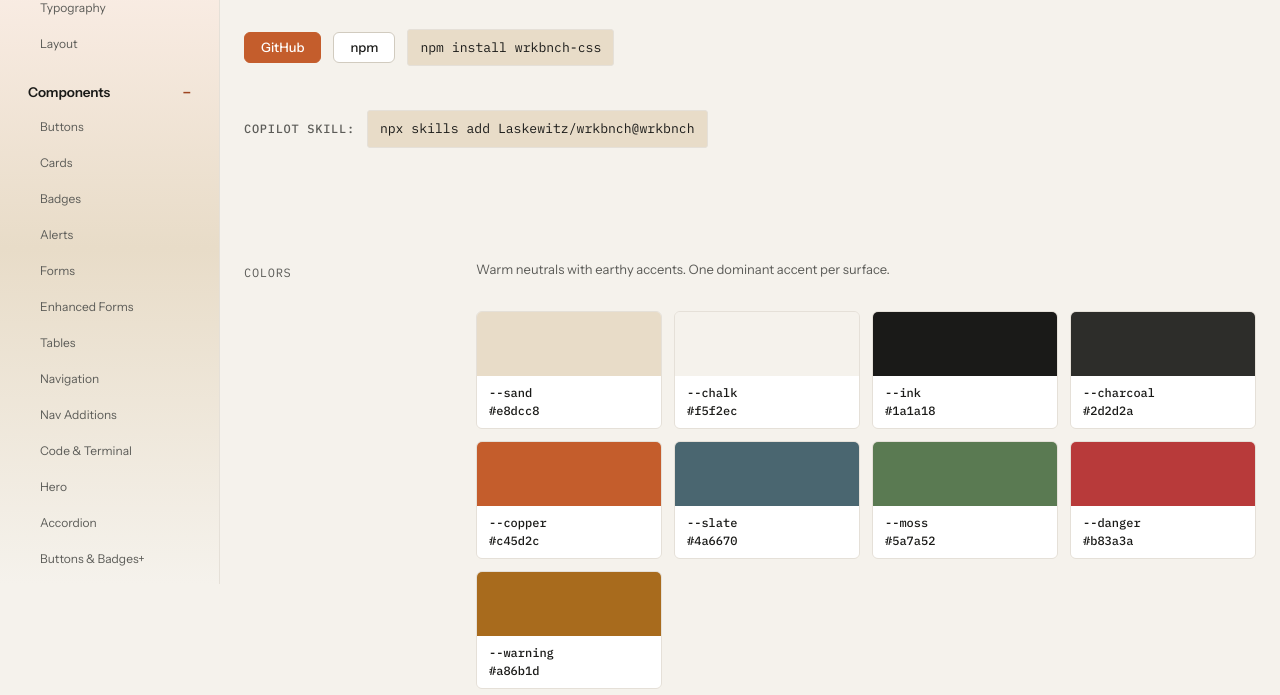
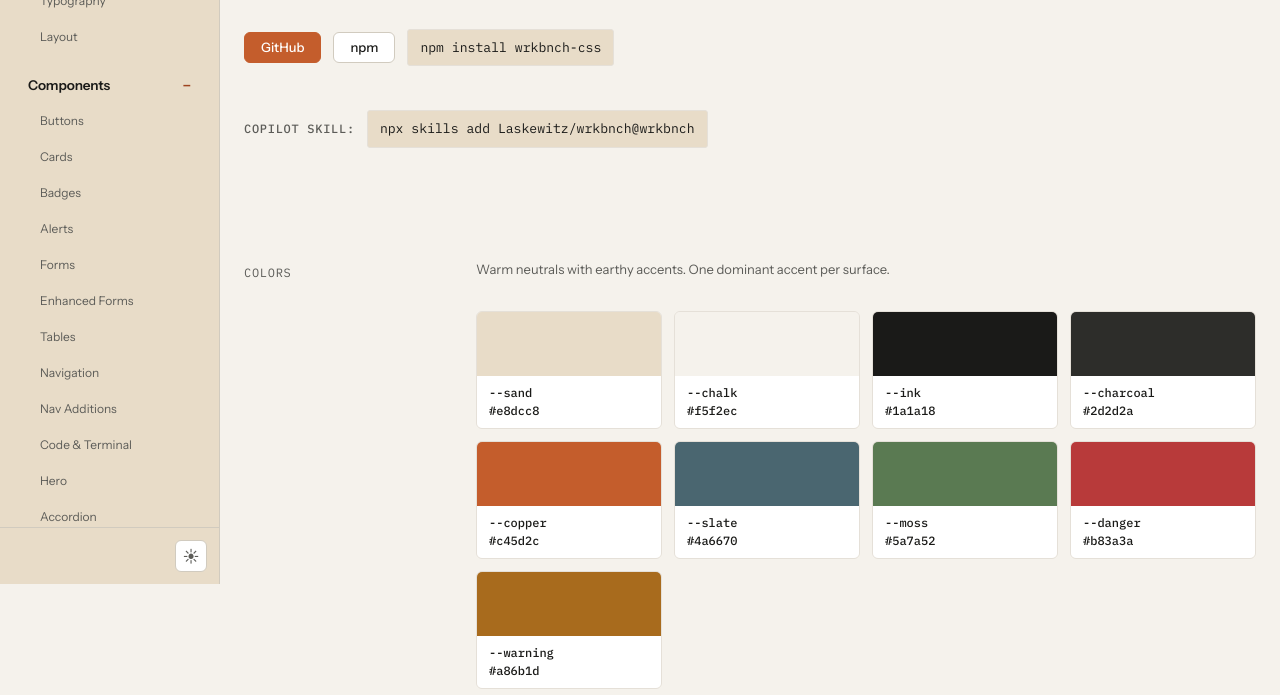
Before and after one commit to Laskewitz/wrkbnch, a website: page index.html in a window 1280 px wide. Shown: the part 216-911 px from the top of the page. Drawn offline with Linux system fonts and the light colour scheme.

Commit message:
fix: use gradient brand-mark logo in sidebar, move toggle to bottom
- Replace plain text brand with WRKBNCH gradient brand-mark
- Move dark/light toggle to sticky footer at bottom-right
- Sidebar uses flex column layout: header + scrollable nav + footer
- Cleaner, simpler sidebar background

```diff
--- a/index.html
+++ b/index.html
@@ -37,40 +37,51 @@
       position: fixed;
       inset: 0 auto 0 0;
       width: var(--docs-sidebar-width);
+      overflow: hidden;
+      background: var(--color-surface);
+      border-right: var(--border-thin);
+      z-index: 40;
+    }
+
+    .docs-sidebar-inner {
+      display: flex;
+      flex-direction: column;
+      height: 100%;
+      padding: 0;
+    }
+
+    .docs-sidebar-nav {
+      display: grid;
+      gap: var(--space-1);
+      flex: 1;
       overflow-y: auto;
-      background: linear-gradient(180deg, var(--color-surface-raised) 0%, var(--color-accent-tint) 18%, var(--color-surface) 58%, var(--color-bg) 100%);
-      border-right: var(--border-subtle);
-      z-index: 40;
-    }
-
-    .docs-sidebar-inner { padding: var(--space-4) var(--space-3) var(--space-8); }
+      padding: var(--space-3) var(--space-3) var(--space-4);
+    }
 
     .docs-sidebar-head {
       display: flex;
       align-items: center;
-      justify-content: space-between;
-      gap: var(--space-3);
       position: sticky;
       top: 0;
       z-index: 2;
-      padding: var(--space-4) var(--space-2) var(--space-4);
-      margin-bottom: var(--space-3);
+      padding: var(--space-4) var(--space-3);
       background: var(--color-surface);
       border-bottom: var(--border-thin);
     }
 
     .docs-sidebar-brand {
-      display: inline-flex;
-      align-items: center;
-      font-family: var(--font-mono);
-      font-size: 1.25rem;
-      font-weight: 700;
-      letter-spacing: -0.05em;
-      color: var(--color-text);
       text-decoration: none;
     }
 
-    .docs-sidebar-brand:hover { color: var(--color-accent-text, #c45d2c); }
+    .docs-sidebar-footer {
+      position: sticky;
+      bottom: 0;
+      display: flex;
+      justify-content: flex-end;
+      padding: var(--space-3);
+      background: var(--color-surface);
+      border-top: var(--border-thin);
+    }
 
     .docs-mode-toggle {
       display: inline-flex;
@@ -103,7 +114,7 @@
       box-shadow: var(--shadow-sm);
     }
 
-    .docs-sidebar-nav { display: grid; gap: var(--space-1); }
+    /* sidebar-nav styles are in .docs-sidebar-inner block above */
 
     .docs-nav-group { margin: 0; }
 
@@ -196,8 +207,7 @@
   <aside class="docs-sidebar" aria-label="Documentation navigation">
     <div class="docs-sidebar-inner">
       <div class="docs-sidebar-head">
-        <a class="docs-sidebar-brand" href="#top">wrkbnch</a>
-        <button class="docs-mode-toggle" type="button" data-mode-toggle aria-label="Switch to dark mode">☀</button>
+        <a class="docs-sidebar-brand" href="#top"><span class="brand-mark lg">WRKBNCH</span></a>
       </div>
       <nav class="docs-sidebar-nav" aria-label="Section navigation">
         <a class="docs-sidebar-link docs-sidebar-link--parent" href="#top">Getting Started</a>
@@ -262,6 +272,9 @@
           </div>
         </details>
       </nav>
+      <div class="docs-sidebar-footer">
+        <button class="docs-mode-toggle" type="button" data-mode-toggle aria-label="Switch to dark mode">☀</button>
+      </div>
     </div>
   </aside>
 
```
